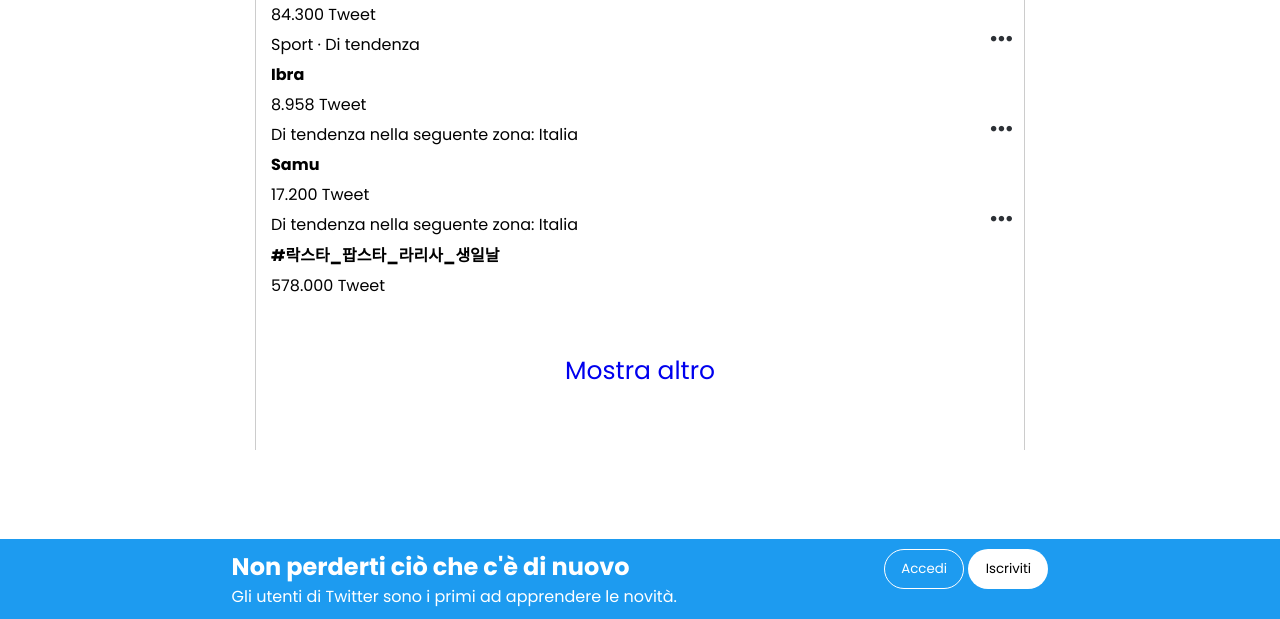
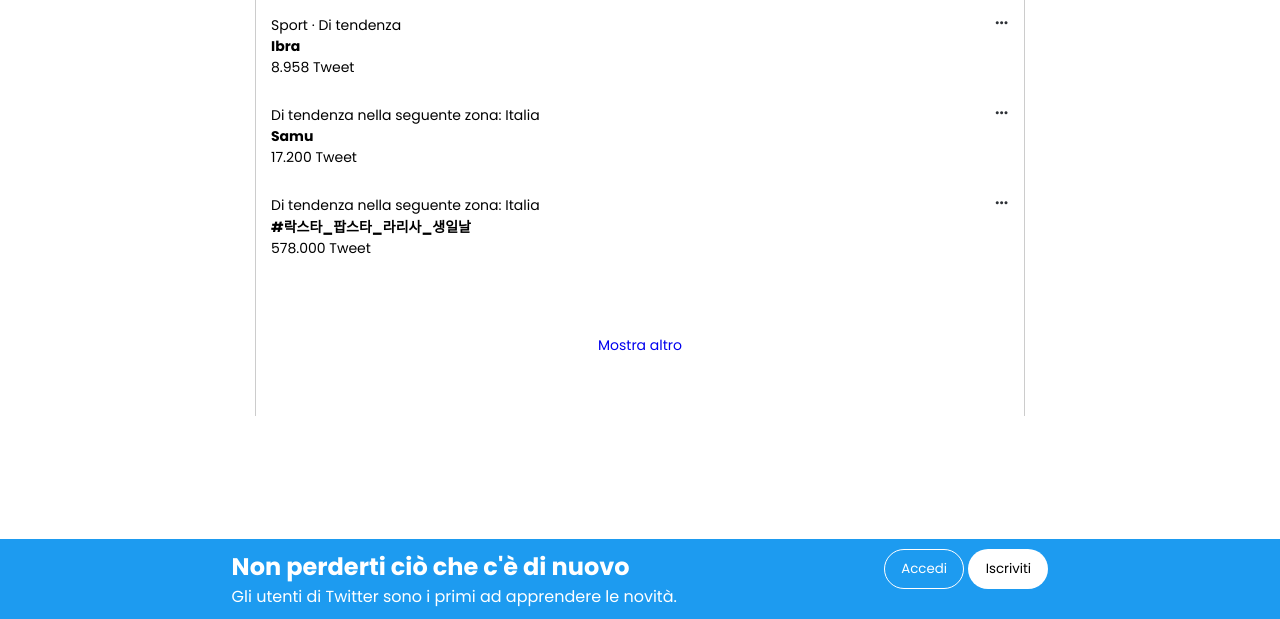
Before and after one commit to Smailen5/Sito-Portfolio, a plain HTML site: page sito/exemple/twitter clone/index.html in a window 1280 px wide. Shown: the part 181-800 px from the top of the page. Drawn offline with nearby package versions, Linux system fonts and the light colour scheme.

Commit message:
Pagina funzionante, aggiungere successivamente form accedi e iscriviti non sulla stessa pagina

```diff
--- a/sito/exemple/twitter clone/style/home-style.css
+++ b/sito/exemple/twitter clone/style/home-style.css
@@ -20,6 +20,7 @@ nav {
 }
 
 main {
+    font-size: 14px;
     border-left: 1px solid #ccc;
     border-right: 1px solid #ccc;
     height: 100%;
@@ -71,7 +72,6 @@ aside a:hover{
 }
 a {
     text-decoration: none;
-    font-size: 25px;
     padding: 10px 0;
 }
 
@@ -144,7 +144,7 @@ h2 {
 }
 
 .twt {
-    margin: 5px 0;
+
 }
 
 .txt {
```
